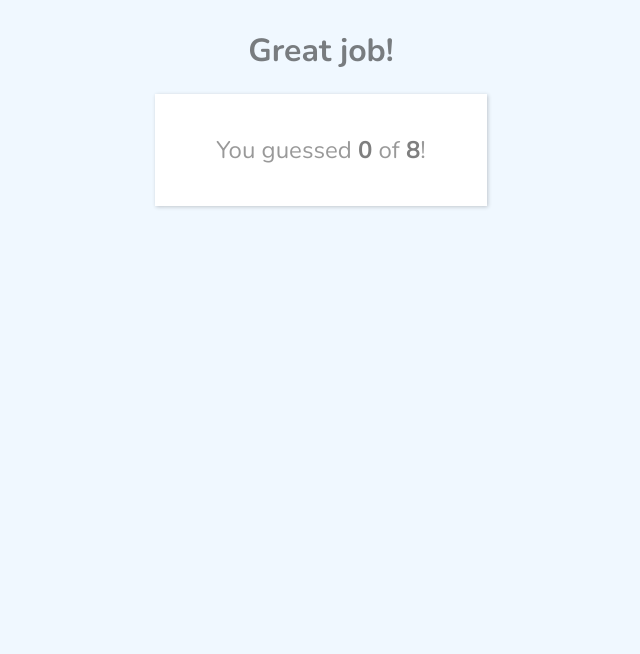
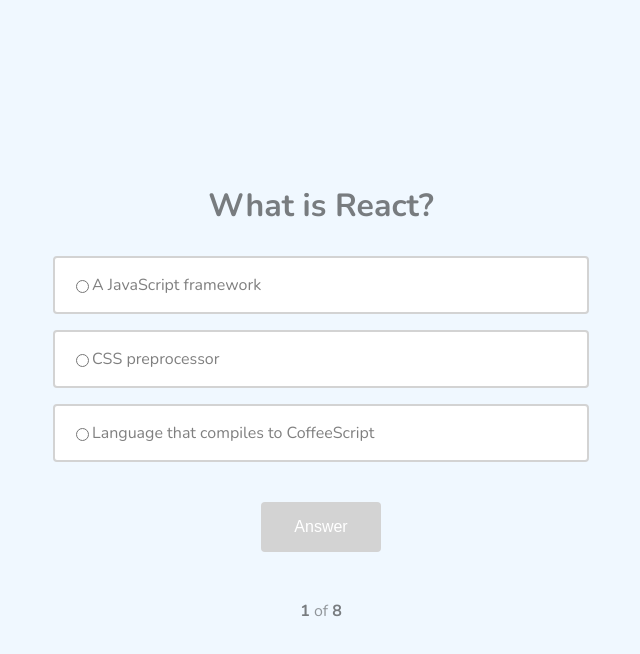
Before and after one commit to DenisHedgehog/quiz-task, a React app: page / in a window 1280 px wide. Shown: the top 654 px of the page, without its empty margins (319-959 px from the left). Built offline with nearby package versions, Linux system fonts and the light colour scheme.

Commit message:
changed theme using

```diff
--- a/src/components/App.jsx
+++ b/src/components/App.jsx
@@ -1,21 +1,23 @@
 import React from 'react';
 import Result from './Result.jsx';
 import Quiz from './quiz/Quiz.jsx';
-import styled, { injectGlobal } from 'styled-components';
+import styled, { injectGlobal, ThemeProvider } from 'styled-components';
 import mainTheme from '../constants/mainTheme.js';
 
 injectGlobal`
     body {
-        background-color: ${mainTheme.bg_color};
-        font-family: ${mainTheme.font};
+        margin: 0;
     }
 `;
 
 const AppWrapper = styled.div`
+    height: 100vh;
     display: flex;
     flex-direction: column;
     justify-content: center;
     align-items: center;
+    background-color: ${({ theme }) => theme.bg_color};
+    font-family: ${({ theme }) => theme.font};
 `;
 
 class App extends React.Component {
@@ -40,13 +42,15 @@
 
     render() {
         return (
-            <AppWrapper>
-                {
-                    this.state.isFinished ?
-                        <Quiz questions={this.props.questions} onQuizFinish={this.handleQuizFinish} /> :
-                        <Result score={this.state.result} questionCount={this.props.questions.length} />
-                }
-            </AppWrapper>
+            <ThemeProvider theme={mainTheme}>
+                <AppWrapper>
+                    {
+                        this.state.isFinished ?
+                            <Result score={this.state.result} questionCount={this.props.questions.length} /> :
+                            < Quiz questions={this.props.questions} onQuizFinish={this.handleQuizFinish} />
+            }
+                </AppWrapper>
+            </ThemeProvider>
         )
     }
 }
--- a/src/components/BoldText.jsx
+++ b/src/components/BoldText.jsx
@@ -1,9 +1,8 @@
 import styled from 'styled-components';
-import mainTheme from '../constants/mainTheme.js';
 
 const BoldText = styled.span`
-    font-weight: ${mainTheme.font_weight_bold};
-    color: ${mainTheme.mid_color};
+    font-weight: ${({theme}) => theme.font_weight_bold};
+    color: ${({theme}) => theme.mid_color};
 `;
 
 export default BoldText;
--- a/src/components/Result.jsx
+++ b/src/components/Result.jsx
@@ -1,36 +1,35 @@
 import React from 'react';
 import styled from 'styled-components';
 import BoldText from './BoldText.jsx';
-import mainTheme from '../constants/mainTheme.js';
 
 const ResultWrapper = styled.div`
     display: flex;
     flex-direction: column;
     align-items: center;
-    color: ${mainTheme.light_color};
+    color: ${({theme}) => theme.light_color};
 `;
 
 const StyledHeader = styled.h1`
-    color: ${mainTheme.mid_color};
+    color: ${({theme}) => theme.mid_color};
 `;
 
-const StyledScoreboard = styled.div`
+const ScoreWrapper = styled.div`
     width: 300px;
     padding: 16px;
     text-align: center;
-    background-color: ${mainTheme.default_color};
-    box-shadow: ${mainTheme.shadow};
+    background-color: ${({theme}) => theme.default_color};
+    box-shadow: ${({theme}) => theme.shadow};
     font-size: 24px;
 `;
 
 const Result = ({ score, questionCount }) => (
     <ResultWrapper>
         <StyledHeader>Great job!</StyledHeader>
-        <StyledScoreboard>
+        <ScoreWrapper>
             <p>
                 You guessed <BoldText>{score}</BoldText> of <BoldText>{questionCount}</BoldText>!
             </p>
-        </StyledScoreboard>
+        </ScoreWrapper>
     </ResultWrapper>
 )
 
--- a/src/components/quiz/Progress.jsx
+++ b/src/components/quiz/Progress.jsx
@@ -1,10 +1,9 @@
 import React from 'react';
 import styled from 'styled-components';
 import BoldText from '../BoldText.jsx';
-import mainTheme from '../../constants/mainTheme.js';
 
 const ProgressWrapper = styled.p`
-    color: ${mainTheme.light_color};
+    color: ${({theme}) => theme.light_color};
 `;
 
 const Progress = ({questionNumber, questionCount}) => (
--- a/src/components/quiz/answer/Answer.jsx
+++ b/src/components/quiz/answer/Answer.jsx
@@ -1,4 +1,4 @@
-import React, { Fragment } from 'react';
+import React from 'react';
 import Control from '../control/Control.jsx';
 import OptionList from './OptionList.jsx';
 import ANSWER_STAGE from '../../../constants/answerStage.js';
--- a/src/components/quiz/answer/OptionItem.jsx
+++ b/src/components/quiz/answer/OptionItem.jsx
@@ -1,30 +1,29 @@
 import React from 'react';
-import styled, { ThemeProvider } from 'styled-components';
+import styled from 'styled-components';
 import optionStyle from '../../../constants/optionStyle.js';
-import mainTheme from '../../../constants/mainTheme.js';
 import screenSize from '../../../constants/screenSize.js';
 
 const StyledOption = styled.div`
-    background-color: ${(props) => {
-        switch (props.optionStyle) {
+    background-color: ${({ theme, styleOption }) => {
+        switch (styleOption) {
             case optionStyle.CORRECT:
-                return props.theme.correct_color;
+                return theme.correct_color;
             case optionStyle.INCORRECT:
-                return props.theme.incorrect_color;
+                return theme.incorrect_color;
             default:
-                return props.theme.default_color;
+                return theme.default_color;
         }
     }
     };
     border: 2px solid;
-    border-color: ${(props) => {
-        switch (props.optionStyle) {
+    border-color: ${({ theme, styleOption }) => {
+        switch (styleOption) {
             case optionStyle.CORRECT:
-                return props.theme.correct_border_color;
+                return theme.correct_border_color;
             case optionStyle.INCORRECT:
-                return props.theme.incorrect_border_color;
+                return theme.incorrect_border_color;
             default:
-                return props.theme.default_border_color;
+                return theme.default_border_color;
         }
     }
     };
@@ -35,7 +34,7 @@
     align-items: center;
     margin: 8px;
     cursor: pointer;
-    color: ${mainTheme.mid_color};
+    color: ${({ theme }) => theme.mid_color};
 
     @media (max-width: ${screenSize.MOBILE}) {
         width: 90vw;
@@ -43,15 +42,13 @@
 `;
 
 const OptionItem = ({ style, option, currentOptionId, onCurrentOptionChange }) => (
-    <ThemeProvider theme={mainTheme}>
-        <StyledOption optionStyle={style} onClick={() => onCurrentOptionChange(option.id)} >
+    <StyledOption styleOption={style} onClick={() => onCurrentOptionChange(option.id)} >
         <input
             name="answerItem"
             type="radio"
             checked={option.id === currentOptionId} />
         <p>{option.option}</p>
     </StyledOption>
-    </ThemeProvider>
 )
 
 export default OptionItem;
--- a/src/components/quiz/control/AnswerStatus.jsx
+++ b/src/components/quiz/control/AnswerStatus.jsx
@@ -13,24 +13,11 @@
     align-items: center;
     justify-content:center;
     color: white;
-    background-color: ${(props) => props.isOptionRight ? 'green' : 'brown'};
-    visibility: ${(props) => props.stage === ANSWER_STAGE.NEXT ? 'visible' : 'hidden'};
-`;
-
-const StatusWrapper = styled.div`
-    position: absolute;
-    right: 65%;
-    @media (max-width: ${screenSize.TABLET}) {
-        right: 75%;
-    };
-    @media (max-width: ${screenSize.MOBILE}) {
-        right: 85%;
-    };
+    background-color: ${({isOptionRight}) => isOptionRight ? 'green' : 'brown'};
+    visibility: ${({stage}) => stage === ANSWER_STAGE.NEXT ? 'visible' : 'hidden'};
 `;
 
 const AnswerStatus = ({ stage, isOptionRight }) =>
-    <StatusWrapper>
-        <StyledStatus stage={stage} isOptionRight={isOptionRight}>{isOptionRight ? '✓' : '⨉'}</StyledStatus>
-    </StatusWrapper>
+    <StyledStatus stage={stage} isOptionRight={isOptionRight}>{isOptionRight ? '✓' : '⨉'}</StyledStatus>
 
 export default AnswerStatus;
--- a/src/components/quiz/control/Button.jsx
+++ b/src/components/quiz/control/Button.jsx
@@ -8,7 +8,7 @@
     border: none;
     border-radius: 4px;
     color: white;
-    background-color: ${(props) => props.disabled ? 'lightgray' : 'dodgerblue'};
+    background-color: ${({ disabled }) => disabled ? 'lightgray' : 'dodgerblue'};
 `;
 
 const Button = ({ currentOptionId, onQuestionAnswerChange, text }) => (
--- a/src/components/quiz/control/Control.jsx
+++ b/src/components/quiz/control/Control.jsx
@@ -2,6 +2,7 @@
 import Button from './Button.jsx';
 import AnswerStatus from './AnswerStatus.jsx';
 import styled from 'styled-components';
+import screenSize from '../../../constants/screenSize.js';
 
 const ControlWrapper = styled.div`
     display: flex;
@@ -9,9 +10,22 @@
     justify-content: center;
 `;
 
-const Control = ({stage, status, isOptionRight, onQuestionAnswerChange, currentOptionId}) => (
+const StatusWrapper = styled.div`
+    position: absolute;
+    right: 65%;
+    @media (max-width: ${screenSize.TABLET}) {
+        right: 75%;
+    };
+    @media (max-width: ${screenSize.MOBILE}) {
+        right: 85%;
+    };
+`;
+
+const Control = ({ stage, status, isOptionRight, onQuestionAnswerChange, currentOptionId }) => (
     <ControlWrapper>
-        <AnswerStatus stage={stage} status={status} isOptionRight={isOptionRight()} />
+        <StatusWrapper>
+            <AnswerStatus stage={stage} status={status} isOptionRight={isOptionRight()} />
+        </StatusWrapper>
         <Button
             onQuestionAnswerChange={onQuestionAnswerChange}
             stage={stage}
--- a/src/components/quiz/question/Question.jsx
+++ b/src/components/quiz/question/Question.jsx
@@ -1,6 +1,5 @@
 import React from 'react';
 import styled from 'styled-components';
-import mainTheme from '../../../constants/mainTheme.js'
 import screenSize from '../../../constants/screenSize.js';
 
 const StyledPicture = styled.img`
@@ -17,7 +16,7 @@
 `;
 
 const StyledHeader = styled.h1`
-    color: ${mainTheme.mid_color};
+    color: ${({theme}) => theme.mid_color};
 `;
 
 const Question = ({ question: { question, img } }) => (
```
Lines whose indentation alone changed are shown as unchanged.
